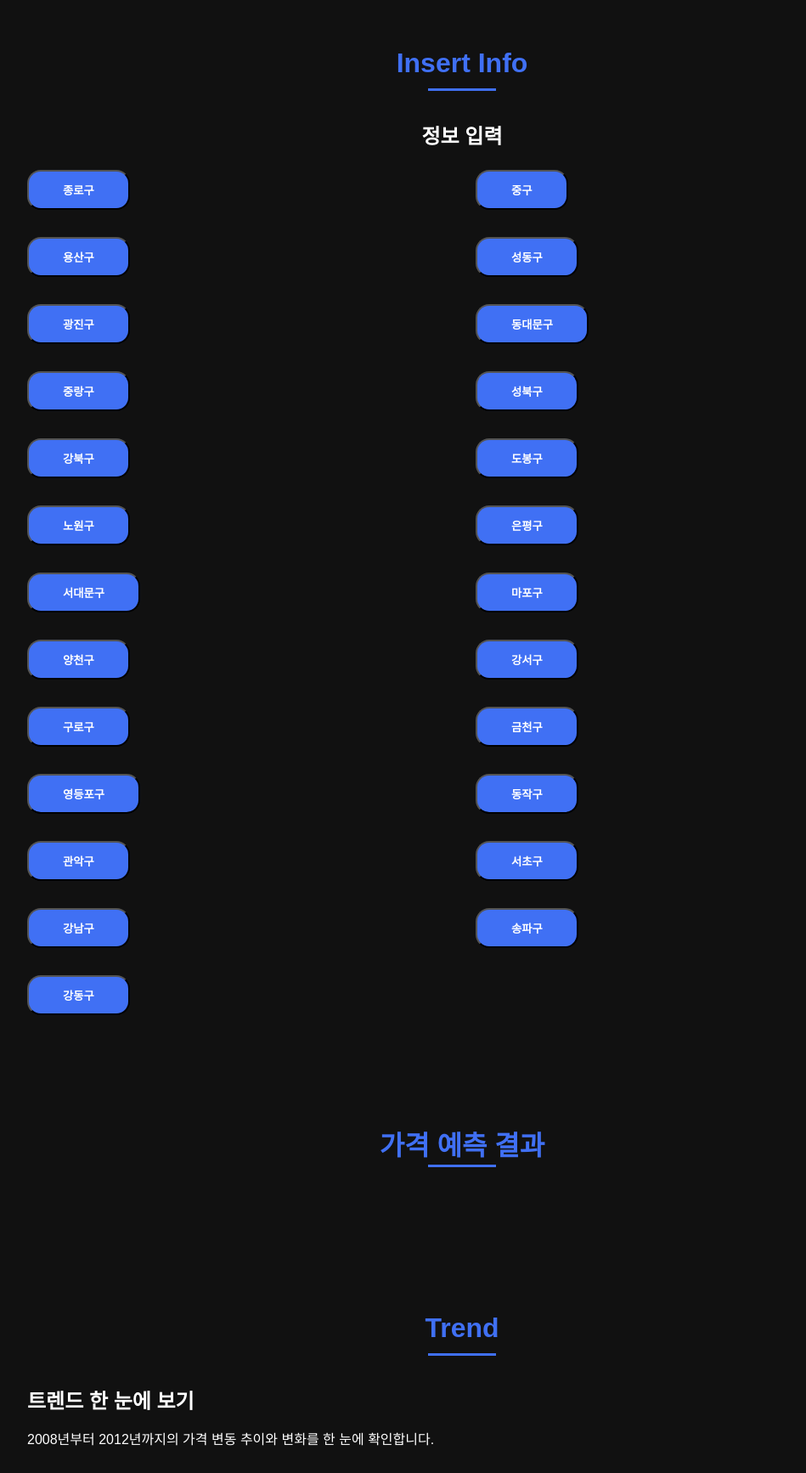
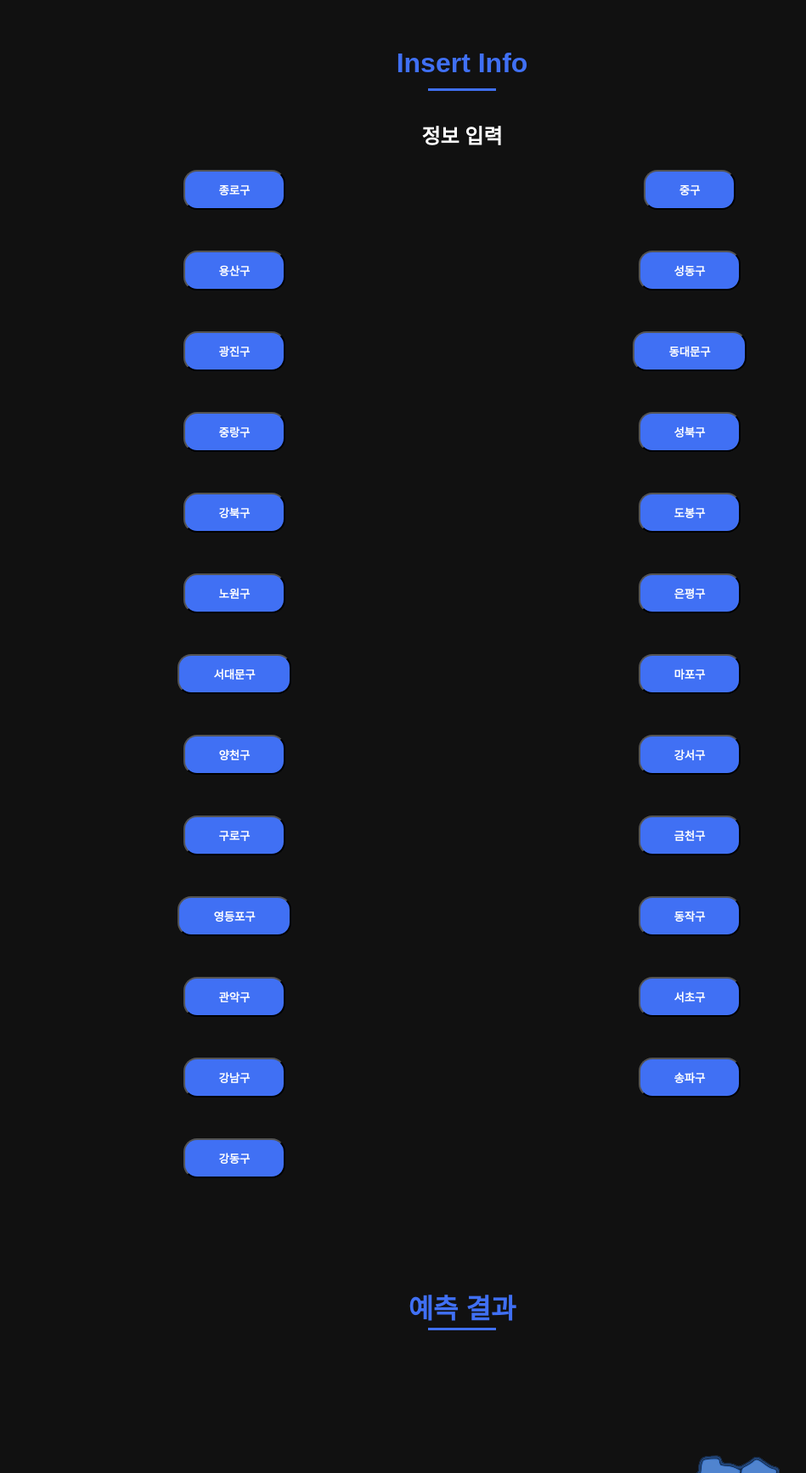
Before and after one commit to solthe/apt-prediction, a Django app: page /home in a window 1280 px wide; the page is wider, and only the part inside the window is pictured. Shown: the part 1841-3575 px from the top of that part at 85% size, without its empty margins (96-1045 px from the left). Before the commit the page ends 3543 px from the top of that part, so only its background shows below. Run offline with Django 3.2, Linux system fonts and the light colour scheme.

Commit message:
result page UI changed

```diff
--- a/main/static/css/styles.css
+++ b/main/static/css/styles.css
@@ -86,6 +86,14 @@
   margin-bottom: var(--mb-4);
   text-align: center;
 }
+
+.title-title{
+  position: relative;
+  font-size: var(--h2-font-size);
+  color: white;
+
+  text-align: center;
+}
 .section-title::after{
   position: absolute;
   content: "";
@@ -111,6 +119,15 @@
   width: calc(100% - 2rem);
   margin-left: var(--mb-2);
   margin-right: var(--mb-2);
+}
+.new-grid{
+  max-width: 1024px;
+  display: inline-block;
+  grid-template-columns: 100%;
+  grid-column-gap: 1em;
+  width: calc(100% - 1rem);
+  margin-left: var(--mb-1);
+  margin-right: var(--mb-1);
 }
 .l-header{
   width: 100%;
@@ -232,7 +249,7 @@
   border-radius: .5rem;
 }
 .button__big{
-  display: inline-block;
+  display: display-box;
   background-color: var(--first-color);
   color: #fff;
   padding: .75rem 2.5rem;
@@ -261,7 +278,8 @@
 
 /* ===== ABOUT =====*/
 .about__container{
-  row-gap: 2rem;
+  row-gap: 3rem;
+  column-gap: 3rem;
   text-align: center;
 }
 .about__subtitle{
@@ -273,6 +291,12 @@
 .about__img img{
   width: 200px;
   border-radius: .5rem;
+}
+
+/* ===== 예측 결과 =====*/
+.pred__container{
+  row-gap: 3rem;
+  text-align: right;
 }
 
 /* ===== INFO =====*/
--- a/main/templates/index.html
+++ b/main/templates/index.html
@@ -1,4 +1,4 @@
-{% load staticfiles %}
+{% load static %}
 <!DOCTYPE html>
 <html lang="en">
     <head>
@@ -17,7 +17,7 @@
         <header class="l-header">
             <nav class="nav bd-grid">
                 <div>
-                    <a href="#" class="nav__logo">YBIGTA DA</a>
+                    <a href="#" class="nav__logo">YBIGTA DATA ANALYTICS</a>
                 </div>
 
                 <div class="nav__menu" id="nav-menu">
@@ -54,7 +54,8 @@
                 </div>
 
                 <div class="home__img">
-                    <iframe width="600" height="500" frameborder="0" scrolling="no" src="//plotly.com/~solthe/3.embed"></iframe>
+
+                    <iframe width="900" height="800" frameborder="0" scrolling="no" src="//plotly.com/~solthe/17.embed"></iframe>
                 </div>
             </section>
 
@@ -81,12 +82,13 @@
 
             <section class="info section" id="info">
                 <h2 class="section-title">Insert Info</h2>
+
                 <h2 class="section-subtitle">정보 입력</h2>
                   <form action="{% url 'main:dongSelect' %}" method="POST" enctype="multipart/form-data" class="form-horizontal">
                   {% csrf_token %}
-                <div class="info__container bd-grid">
+                <div class="about__container bd-grid">
                   {% for gu in guInfo %}
-                   <div class="info__img">
+                  <div class="about__img">
                       <button type = input  value='{{gu}}' name="slct" class="button__big"> {{gu}}</button>
                     </div>
                   {% endfor %}
@@ -98,15 +100,72 @@
 
             <!--===== CONTACT =====-->
             <section class="info section" id="contact">
-                <h2 class="section-title">가격 예측 결과</h2>
+                <h2 class="section-title">예측 결과</h2>
 
-                <div class="info__container bd-grid">
-                    <div class="info__img">
+            </section>
+                <div class="pred__container bd-grid">
+                    <div class="section-subtitle">
                         <h1 class="home__title" >{{predictedPrice}}</h1>
                     </div>
 
                 </div>
             </section>
+
+
+                <div class="info__container bd-grid">
+                    <div>
+                        <h2 class="info__subtitle">내가 살 집은...</h2>
+                        <p class="info__text">열심히 모으자</p>
+
+                        <div class="info__data">
+                            <div class="info__names">
+
+                                <span class="info__name">구 : {{predictedGu}}</span>
+                            </div>
+                            <div class="info__bar info__ux">
+
+                            </div>
+                            <div>
+                                <span class="info__percentage" value='{{guSelected}}' name='guSelected'></span>
+                            </div>
+
+
+                        </div>
+
+                        <div class="info__data">
+                            <div class="info__names">
+
+                                <span class="info__name">동 : {{predictedDong}}</span>
+                            </div>
+                            <div class="info__bar info__ux">
+
+                            </div>
+                            <div>
+                                <span class="info__percentage"></span>
+                            </div>
+                        </div>
+
+                        <div class="info__data">
+                            <div class="info__names">
+
+                                <span class="info__name">아파트 : {{predictedApt}}</span>
+                            </div>
+                            <div class="info__bar info__ux">
+
+                            </div>
+                            <div>
+                                <span class="info__percentage"></span>
+                            </div>
+                        </div>
+                    </div>
+
+                    <div>
+                        <img src="static/asset/blue seoul.png" alt="" class="info__img">
+                    </div>
+                </div>
+
+
+
 
             <!--===== TREND =====-->
             <section class="contact section" id="trend">
@@ -134,7 +193,7 @@
         <script src="https://unpkg.com/scrollreveal"></script>
 
         <!--===== MAIN JS =====-->
-        <script src="/static/javascript/main.js"></script>
+        <script src="/static/js/main.js"></script>
 
     </body>
 </html>
--- a/main/views.py
+++ b/main/views.py
@@ -8,6 +8,9 @@
 
 lgb_model = ""
 predictedValue = ''
+predictedGu = ""
+predictedDong = ""
+predictedApt = ""
 
 def backtoHome(request):
 
@@ -88,8 +91,13 @@
         result = price_pred(x1=selectedYear,x2=selectedMonth,x3=found_dong_num,x4=found_apt_num, x5=selectedSize)
         price = result[0]
         global predictedValue
+        global predictedGu
+        global predictedDong
+        global predictedApt
+        predictedGu = selected_gu
+        predictedDong = selected_dong
+        predictedApt = selected_apt
         predictedValue = str(int(price // 10000))+ "억 "+str(int(price % 10000)) + "만원"
-        print(predictedValue)
         return redirect("main:guSelect")
 
 #최종화면에서 가격예측해주는 함수
@@ -136,6 +144,9 @@
     gu_dict = ['종로구','중구','용산구','성동구','광진구','동대문구','중랑구','성북구','강북구','도봉구','노원구','은평구','서대문구','마포구','양천구','강서구','구로구','금천구','영등포구','동작구','관악구','서초구','강남구','송파구','강동구']
 
     global predictedValue
+    global predictedGu
+    global predictedDong
+    global predictedApt
 
     predicted = predictedValue
     # for i in gu_dict:
@@ -144,4 +155,4 @@
     #         dongList = Lines.split(",")
     #         print(dongList)
 
-    return render(request, "index.html", {"guInfo":gu_dict, "predictedPrice": predicted})
+    return render(request, "index.html", {"guInfo":gu_dict, "predictedPrice": predicted, "predictedGu":predictedGu,  "predictedDong":predictedDong,  "predictedApt":predictedApt})
```
Also changed, not shown: main/static/asset/blue seoul.png (added).
